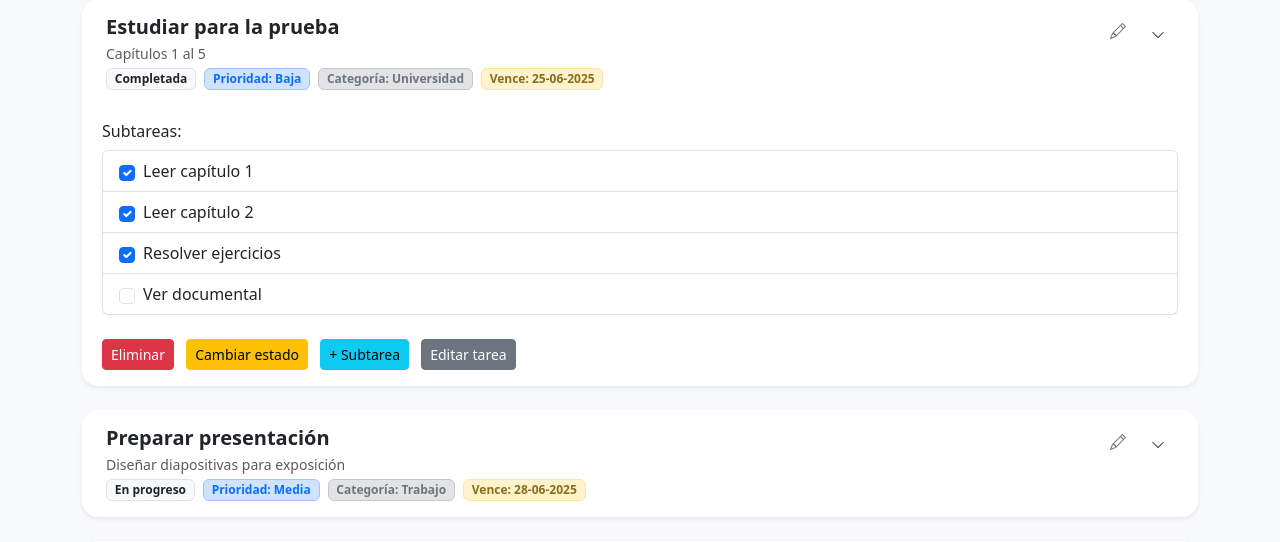
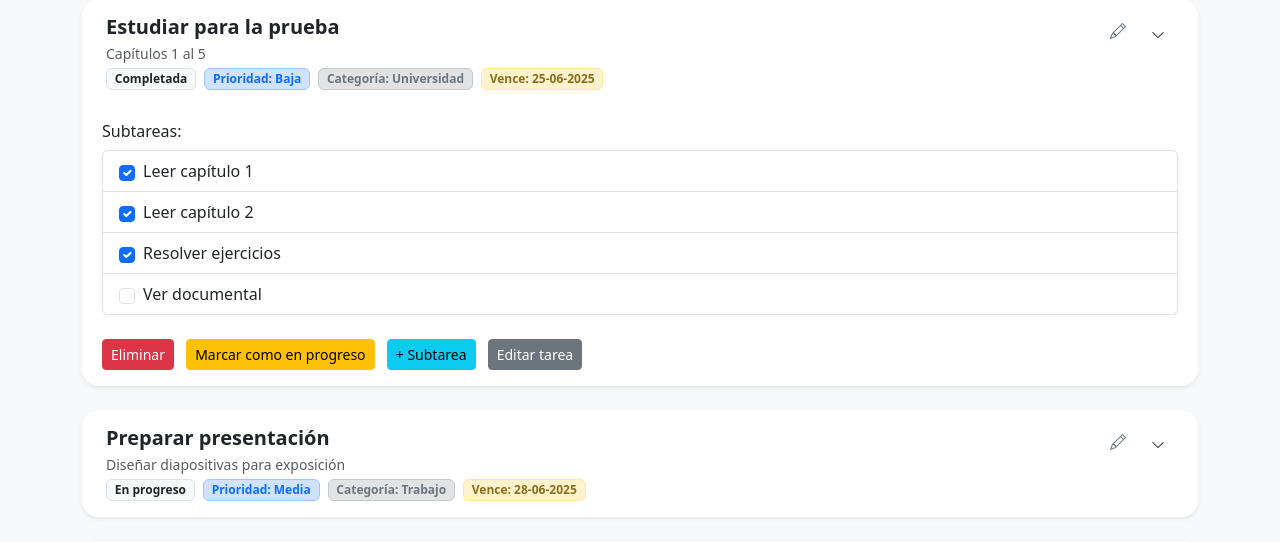
Before and after one commit to filomenatejeda/ToDoList, a Flask app: page /tareas in a window 1280 px wide, after a click that opens the changed part. Shown: the part 159-701 px from the top of the page. Run offline with Flask 3, Linux system fonts and the light colour scheme.

Commit message:
Cambiar el estado de una tarea dependiendo de su estado actual

```diff
--- a/app.py
+++ b/app.py
@@ -78,6 +78,16 @@ def agregar_tarea():
 @app.route("/eliminar/<int:indice>")
 def eliminar_tarea(indice):
     gestor.eliminar_tarea(indice)
+    return redirect(url_for("ver_tareas"))
+
+@app.route("/marcar_pendiente/<int:indice>")
+def marcar_pendiente(indice):
+    gestor.marcar_pendiente(indice)
+    return redirect(url_for("ver_tareas"))
+
+@app.route("/marcar_progreso/<int:indice>")
+def marcar_progreso(indice):
+    gestor.marcar_progreso(indice)
     return redirect(url_for("ver_tareas"))
 
 @app.route("/marcar_completada/<int:indice>")
--- a/gestor_web.py
+++ b/gestor_web.py
@@ -15,6 +15,16 @@ class GestorTareasWeb:
     def eliminar_tarea(self, indice):
         if 0 <= indice < len(self.lista_tareas):
             self.lista_tareas.pop(indice)
+            self.guardar_en_archivo()
+
+    def marcar_pendiente(self, indice):
+        if 0 <= indice < len(self.lista_tareas):
+            self.lista_tareas[indice].estado = "pendiente"
+            self.guardar_en_archivo()
+
+    def marcar_progreso(self, indice):
+        if 0 <= indice < len(self.lista_tareas):
+            self.lista_tareas[indice].estado = "en progreso"
             self.guardar_en_archivo()
 
     def marcar_completada(self, indice):
--- a/templates/tareas.html
+++ b/templates/tareas.html
@@ -75,7 +75,15 @@
 
             <div class="mt-3">
                 <a href="{{ url_for('eliminar_tarea', indice=tarea_idx) }}" class="btn btn-danger btn-sm me-2">Eliminar</a>
-                <a href="{{ url_for('cambiar_estado', indice=tarea_idx) }}" class="btn btn-warning btn-sm me-2">Cambiar estado</a>
+                {% if t.estado == "pendiente" %}
+                    <a href="{{ url_for('marcar_progreso', indice=tarea_idx) }}" class="btn btn-success btn-sm me-2">Marcar como en progreso</a>
+                {% elif t.estado == "en progreso" %}
+                    <a href="{{ url_for('marcar_pendiente', indice=tarea_idx) }}" class="btn btn-warning btn-sm me-2">Marcar como pendiente</a>
+                    <a href="{{ url_for('marcar_completada', indice=tarea_idx) }}" class="btn btn-success btn-sm me-2">Marcar como completada</a>
+                {% else %}
+                    <a href="{{ url_for('marcar_progreso', indice=tarea_idx) }}" class="btn btn-warning btn-sm me-2">Marcar como en progreso</a>
+                {% endif %}
+                <!-- <a href="{{ url_for('cambiar_estado', indice=tarea_idx) }}" class="btn btn-warning btn-sm me-2">Cambiar estado</a> -->
                 <a href="{{ url_for('agregar_subtarea', indice=tarea_idx) }}" class="btn btn-info btn-sm me-2">+ Subtarea</a>
                 <a href="{{ url_for('editar_tarea', indice=tarea_idx) }}" class="btn btn-secondary btn-sm">Editar tarea</a>
             </div>
```
Also changed, not shown: terminal/gestor.py (+20 -0 lines).
